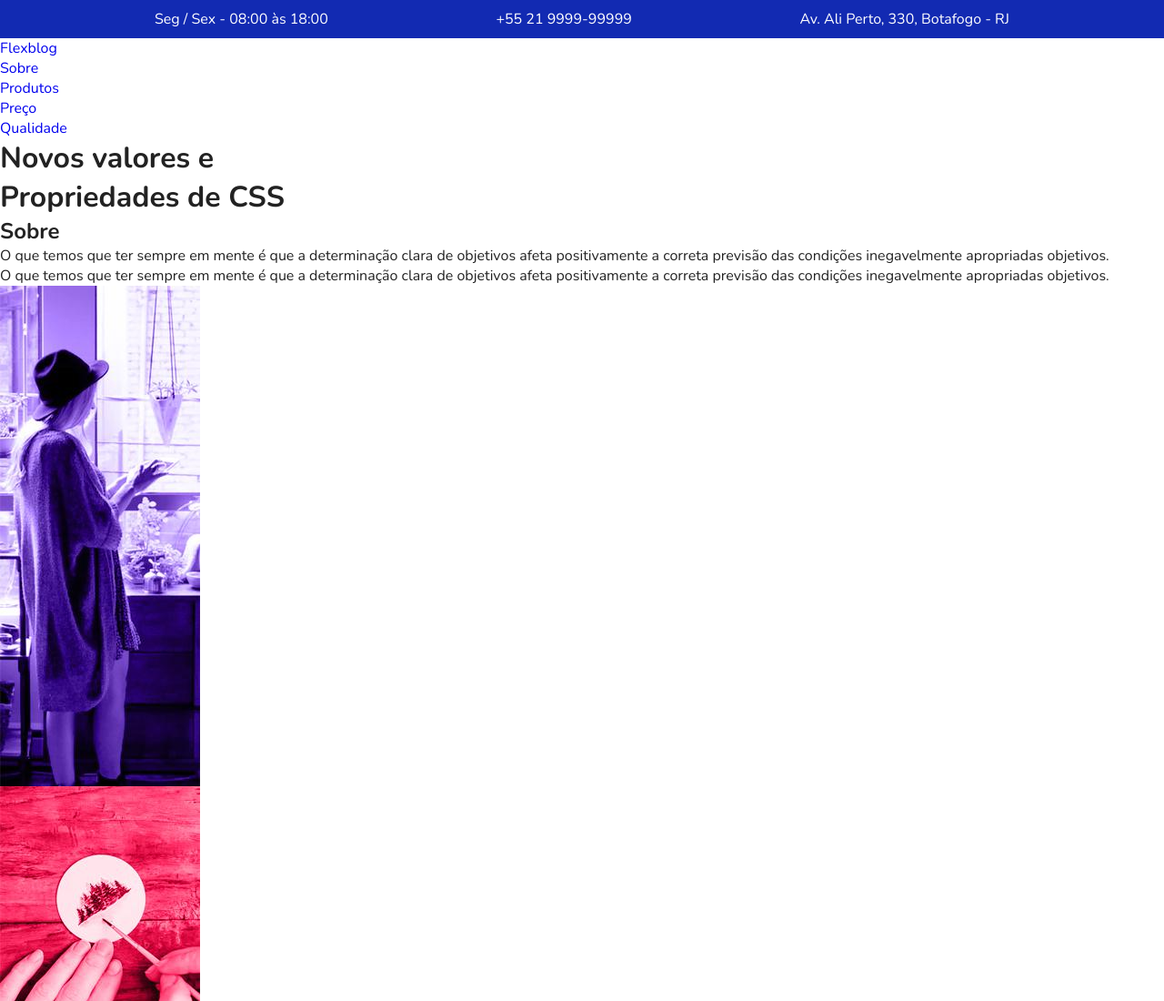
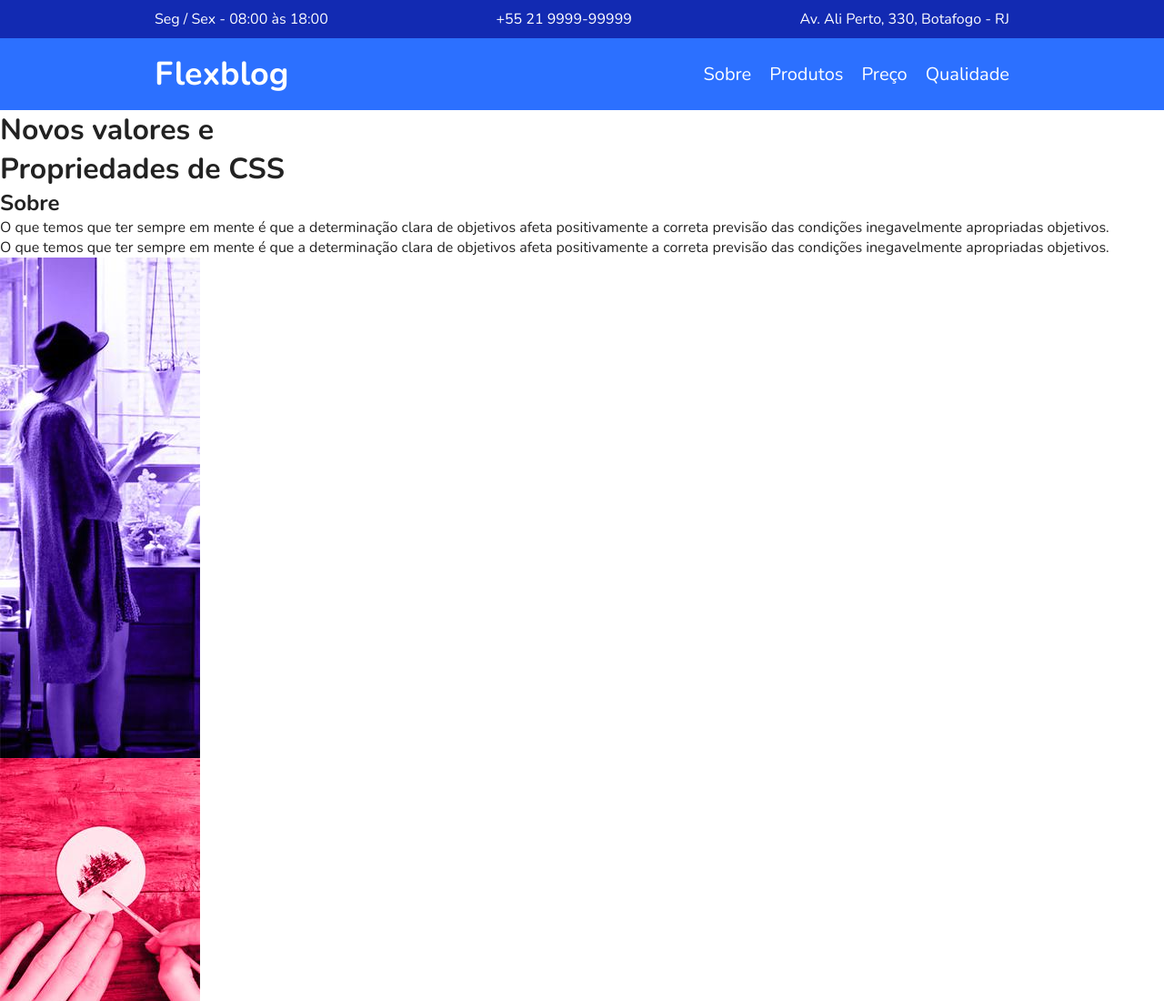
Before and after one commit to luccasmesquita/posicionamentos-CSS, a plain HTML site: page Flexblog/index.html in a window 1280 px wide. Shown: the top 1100 px of the page at 91% size. Drawn offline with nearby package versions, Linux system fonts and the light colour scheme.

Commit message:
commit - css menu

```diff
--- a/Flexblog/css/style.css
+++ b/Flexblog/css/style.css
@@ -19,7 +19,7 @@ img {
     max-width: 100%;
 }
 
-/* superinfo */
+/* Superinfo */
 .superinfo-bg {
     background: #122ab2;
     color: white;
@@ -38,3 +38,37 @@ img {
 .superinfo p, .superinfo a {
     margin: 0 10px 10px ;
 }
+
+/* Menu */
+.menu-bg {
+    background: #2c70ff;
+}
+.menu {
+    max-width: 960px;
+    margin: 0 auto;
+    padding: 15px 0;
+    display: flex;
+    flex-wrap: wrap;
+    justify-content: space-between;
+    align-items: center;
+}
+.menu a {
+    color: white;
+}
+.menu-logo a {
+    font-size: 2.25em;
+    font-weight: bold;
+    margin: 0 10px;
+}
+.menu-nav ul {
+    display: flex;
+    flex-wrap: wrap;
+}
+.menu-nav a {
+    font-size: 1.25em;
+    display: block;
+    padding: 10px;
+}
+.menu-nav a:hover {
+    color: #122ab2;
+}
--- a/Flexblog/index.html
+++ b/Flexblog/index.html
@@ -22,7 +22,7 @@
                 <div class="menu-logo">
                     <a href="#">Flexblog</a>
                 </div>
-                <nav>
+                <nav class="menu-nav">
                     <ul>
                         <li><a href="#sobre">Sobre</a></li>
                         <li><a href="#produtos">Produtos</a></li>
```
